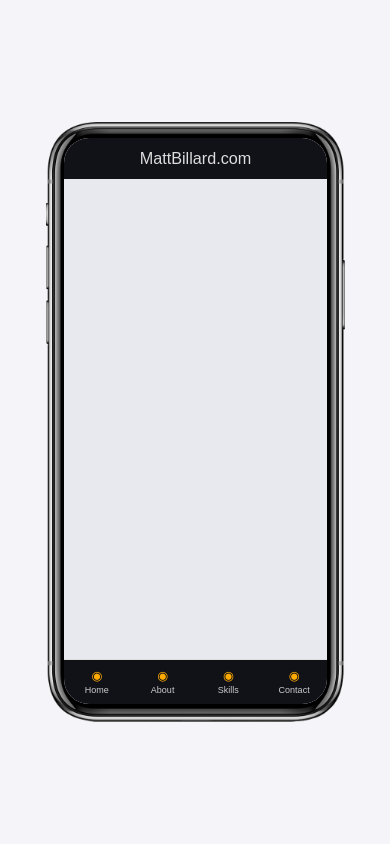
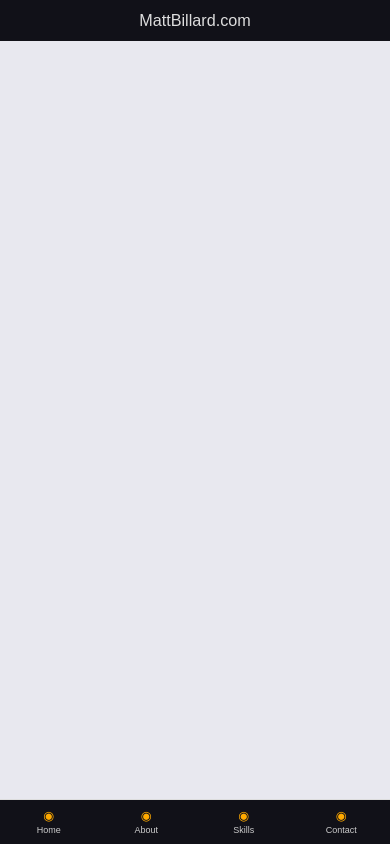
Before and after one commit to mattbillard/mattbillard.com-v2, a React (Create React App) app: page / in a window 390 px wide. Built offline with nearby package versions, Linux system fonts and the light colour scheme.

Commit message:
Responsive design

```diff
--- a/src/outer/components/outer-content/outer-content.css
+++ b/src/outer/components/outer-content/outer-content.css
@@ -5,7 +5,9 @@
   overflow: hidden;
 }
 
-.phone {
+/* Web size */
+@media (min-width: 450px) {
+  .phone-wrapper {
     position: absolute;
     width: 300px;
     height: 600px;
@@ -40,3 +42,34 @@ iframe {
     border: 0;
     /* outline: 1px solid #f00; */
   }
+}
+
+/* Phone size */
+@media (max-width: 449px) {
+  .phone-wrapper {
+    position: absolute;
+    top: 0 !important;
+    bottom: 0 !important;
+    left: 0 !important;
+    right: 0 !important;
+    transform: initial !important;
+  }
+
+  .phone-image {
+    display: none;
+  }
+
+  .iframe-container {
+    position: absolute;
+    top: 0;
+    bottom: 0;
+    left: 0;
+    right: 0;
+  }
+
+  iframe {
+    position: absolute;
+    width: 100%;
+    height: 100%;
+    border: 0;
+  }}
--- a/src/outer/components/outer-content/outer-content.tsx
+++ b/src/outer/components/outer-content/outer-content.tsx
@@ -17,7 +17,7 @@ export const OuterContent: React.FC = () => {
     <div>
 
       <div id="moveableBlocksWrapper">
-        <div className="phone mblock">
+        <div className="phone-wrapper mblock">
           <div className="iframe-container">
             <iframe src={`/inner${page}`} title="portfolio"></iframe>
           </div>
```
Lines whose indentation alone changed are shown as unchanged.
